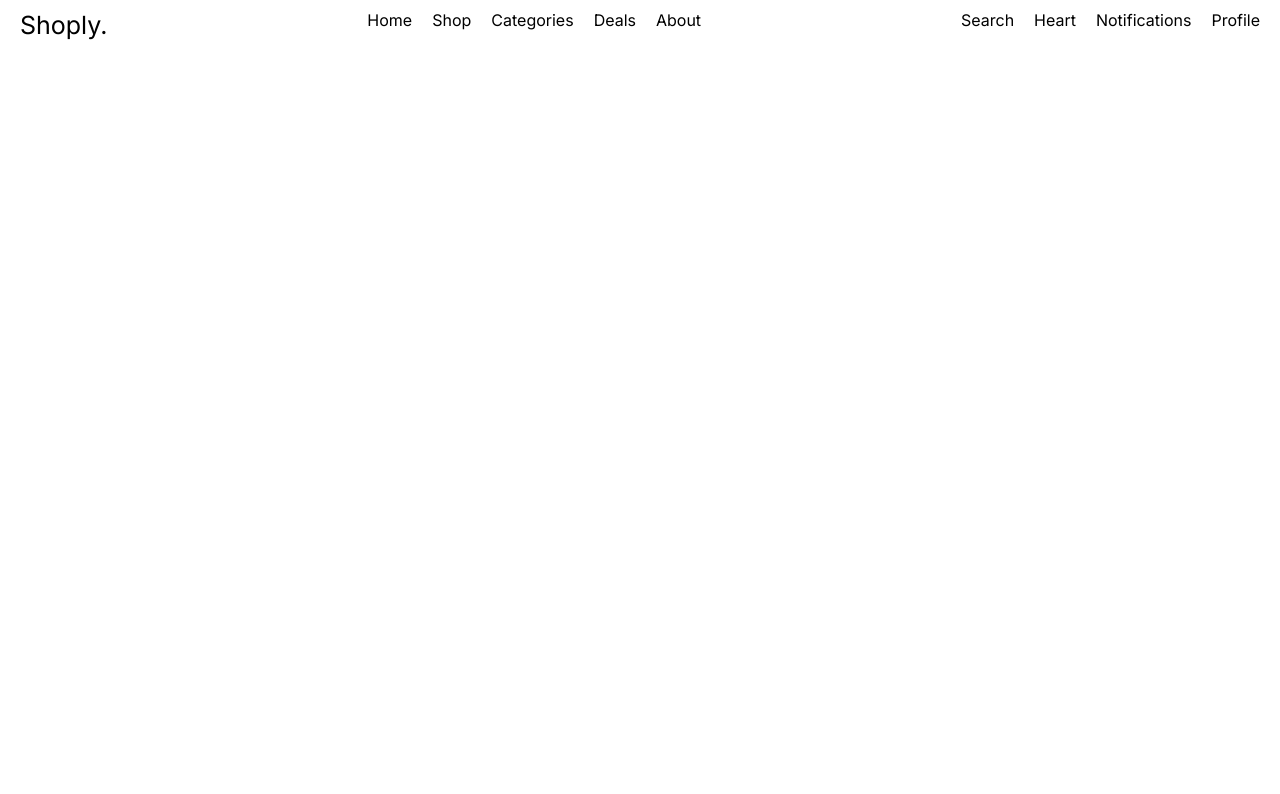
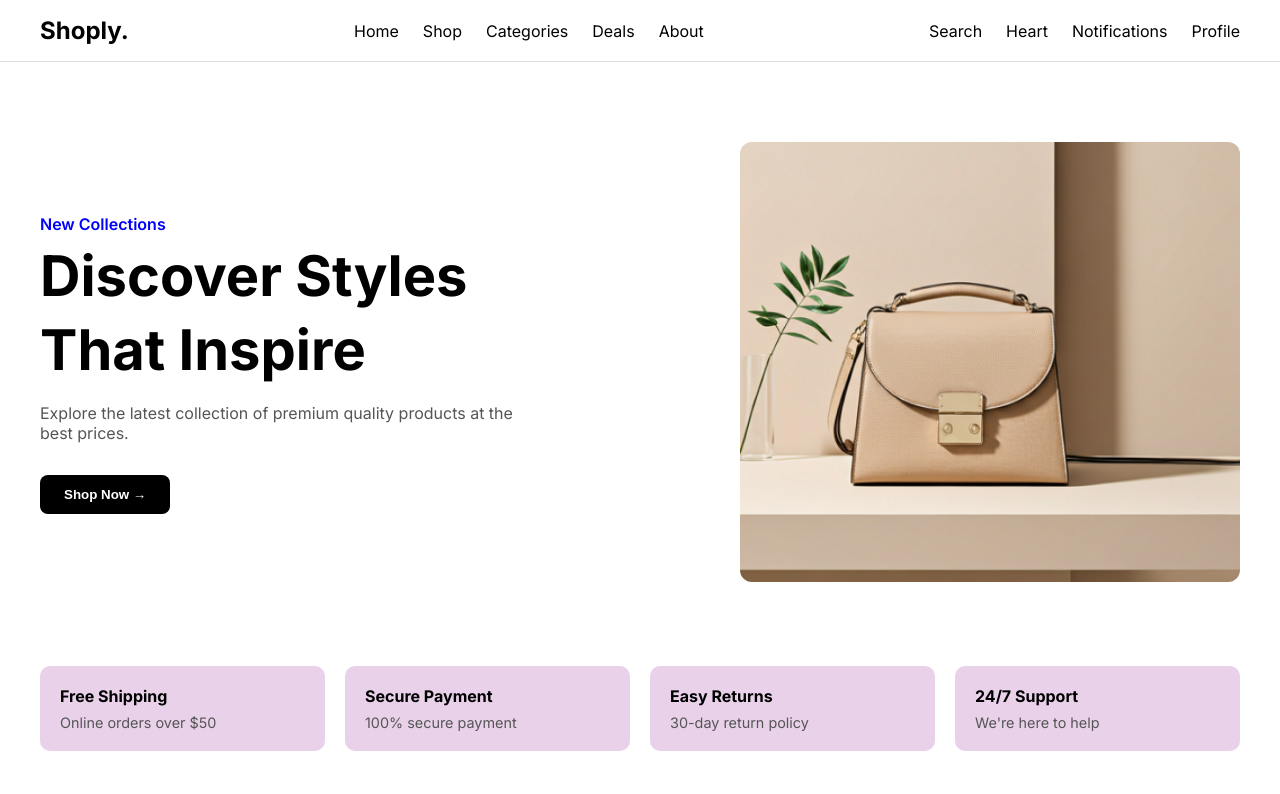
Before and after one commit to Sarthak05-code/Startup, a plain HTML site: page index.html in a window 1280 px wide. Drawn offline with Linux system fonts and the light colour scheme.

Commit message:
more stuffs

```diff
--- a/index.html
+++ b/index.html
@@ -1,22 +1,24 @@
 <!doctype html>
 <html lang="en">
 <head>
-    <head>
+    <meta charset="UTF-8" />
+    <meta name="viewport" content="width=device-width, initial-scale=1.0" />
+
     <link rel="preconnect" href="https://fonts.googleapis.com" />
     <link rel="preconnect" href="https://fonts.gstatic.com" crossorigin />
     <link
         href="https://fonts.googleapis.com/css2?family=Inter:wght@300;400;500;600;700&display=swap"
         rel="stylesheet"
     />
-    </head>
-    <meta charset="UTF-8" />
-    <meta name="viewport" content="width=device-width, initial-scale=1.0" />
+
+    <link rel="stylesheet" href="style.css" />
     <title>Shoply</title>
 </head>
-  <link rel="stylesheet" href="style.css" />
+
 <body>
     <nav class="navbar">
         <div class="logo">Shoply.</div>
+
         <ul class="nav-links">
             <li>Home</li>
             <li>Shop</li>
@@ -24,6 +26,7 @@
             <li>Deals</li>
             <li>About</li>
         </ul>
+
         <ul class="profile">
             <li>Search</li>
             <li>Heart</li>
@@ -31,5 +34,47 @@
             <li>Profile</li>
         </ul>
     </nav>
+
+    <section class="hero">
+        <div class="container">
+            <p class="color-1">New Collections</p>
+
+            <h1>Discover Styles</h1>
+            <h1>That Inspire</h1>
+
+            <p class="hero-description">
+                Explore the latest collection of premium quality products at
+                the best prices.
+            </p>
+
+            <button>Shop Now →</button>
+        </div>
+
+        <div class="image-container">
+            <img src="handbag.png" alt="Fashion Handbag" />
+        </div>
+    </section>
+
+    <section class="labels">
+        <div class="label">
+            <h3>Free Shipping</h3>
+            <p>Online orders over $50</p>
+        </div>
+
+        <div class="label">
+            <h3>Secure Payment</h3>
+            <p>100% secure payment</p>
+        </div>
+
+        <div class="label">
+            <h3>Easy Returns</h3>
+            <p>30-day return policy</p>
+        </div>
+
+        <div class="label">
+            <h3>24/7 Support</h3>
+            <p>We're here to help</p>
+        </div>
+    </section>
 </body>
 </html>
--- a/style.css
+++ b/style.css
@@ -2,35 +2,119 @@
     padding: 0;
     margin: 0;
     box-sizing: border-box;
-
 }
 
 body {
-    font-family: 'Inter' , sans-serif;
+    font-family: "Inter", sans-serif;
 }
 
 
-.logo {
-    font-size: 25px;
-}
 
 .navbar {
     display: flex;
     justify-content: space-between;
-    padding: 10px 20px;
+    align-items: center;
+    padding: 16px 40px;
+    border-bottom: 1px solid #ddd;
+}
+
+.logo {
+    font-size: 1.5rem;
+    font-weight: 700;
+}
+
+.navbar ul {
+    display: flex;
+    gap: 24px;
 }
 
 .navbar ul li {
     list-style: none;
+    cursor: pointer;
 }
 
 .navbar ul li:hover {
     color: blue;
     text-decoration: underline;
-    cursor: pointer;
 }
 
-.navbar ul {
+
+
+.hero {
+    display: flex;
+    justify-content: space-between;
+    align-items: center;
+    padding: 80px 40px;
+    gap: 40px;
+}
+
+.container {
+    display: flex;
+    flex-direction: column;
+    align-items: flex-start;
+    gap: 12px;
+    max-width: 500px;
+}
+
+.color-1 {
+    color: blue;
+    font-weight: 600;
+}
+
+.container h1 {
+    font-size: 3.5rem;
+    line-height: 1.1;
+}
+
+.hero-description {
+    color: #555;
+    margin-top: 10px;
+    margin-bottom: 20px;
+}
+
+button {
+    padding: 12px 24px;
+    background-color: black;
+    color: white;
+    border: none;
+    border-radius: 8px;
+    cursor: pointer;
+    font-weight: 600;
+}
+
+button:hover {
+    opacity: 0.9;
+}
+
+
+
+.image-container img {
+    width: 500px;
+    max-width: 100%;
+    border-radius: 12px;
+}
+
+
+
+.labels {
     display: flex;
     gap: 20px;
+    padding: 0 40px 40px;
 }
+
+.label {
+    flex: 1;
+    background-color: rgb(233, 210, 233);
+    padding: 20px;
+    border-radius: 10px;
+}
+
+.label h3 {
+    margin-bottom: 8px;
+    font-size: 1rem;
+}
+
+.label p {
+    color: #555;
+    font-size: 0.9rem;
+}
```
Also changed, not shown: handbag.png (added). Lines whose indentation alone changed are shown as unchanged.
